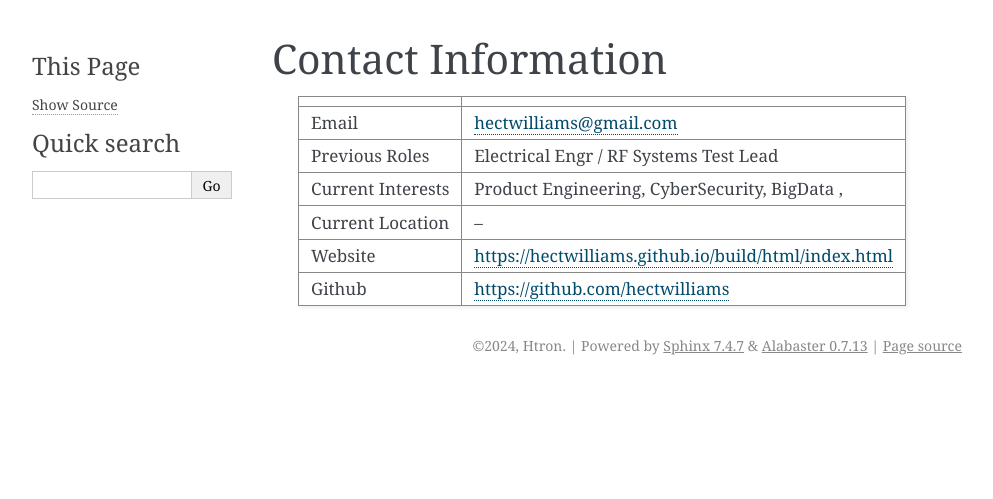
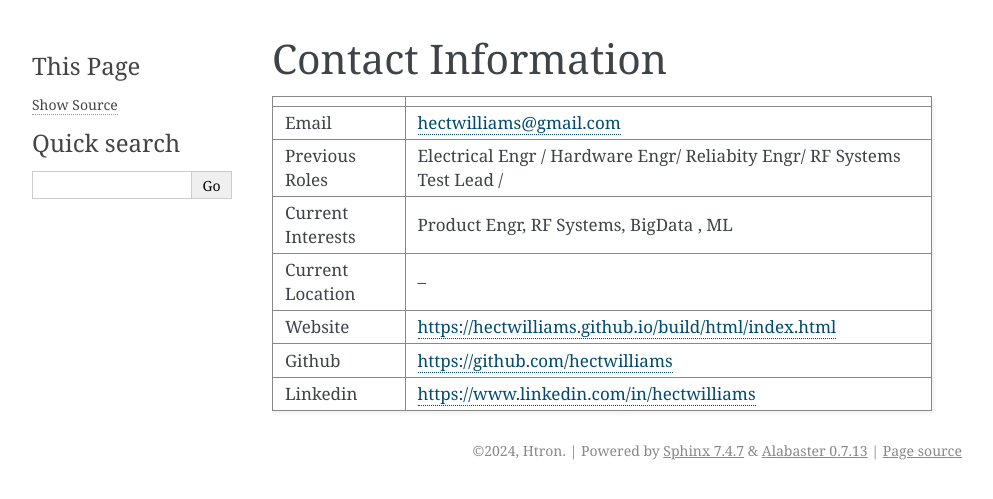
Before and after one commit to hectwilliams/hectwilliams.github.io, a Sphinx documentation site: the page built from docs/source/contact.rst, in a window 1280 px wide. Shown: the top 499 px of the page, without its empty margins (148-1141 px from the left). Built offline with Sphinx 7.4.7, drawn with Linux system fonts in a browser that asks for light colours.

Commit message:
modified TOC

```diff
--- a/docs/source/conf.py
+++ b/docs/source/conf.py
@@ -32,4 +32,4 @@ exclude_patterns = []
 # https://www.sphinx-doc.org/en/master/usage/configuration.html#options-for-html-output
 
 html_theme = 'alabaster'
-html_static_path = ['_static']
+html_static_path = ['_static']  # static files location  /repo-root/docs/......../html/_static
--- a/docs/source/contact.rst
+++ b/docs/source/contact.rst
@@ -6,9 +6,10 @@ Contact Information
 
 ==================   ============
 Email                hectwilliams@gmail.com
-Previous Roles       Electrical Engr / RF Systems Test Lead
-Current Interests    Product Engineering, CyberSecurity, BigData ,
+Previous Roles       Electrical Engr / Hardware Engr/ Reliabity Engr/ RF Systems Test Lead /
+Current Interests    Product Engr, RF Systems, BigData , ML
 Current Location     --
 Website              https://hectwilliams.github.io/build/html/index.html
 Github               https://github.com/hectwilliams
+Linkedin             https://www.linkedin.com/in/hectwilliams
 ==================   ============
```
Also changed, not shown: README.md (added, +6 -0 lines), docs/source/project.rst (+1 -8 lines), requirements.txt (added, +21 -0 lines), 14 other files.
